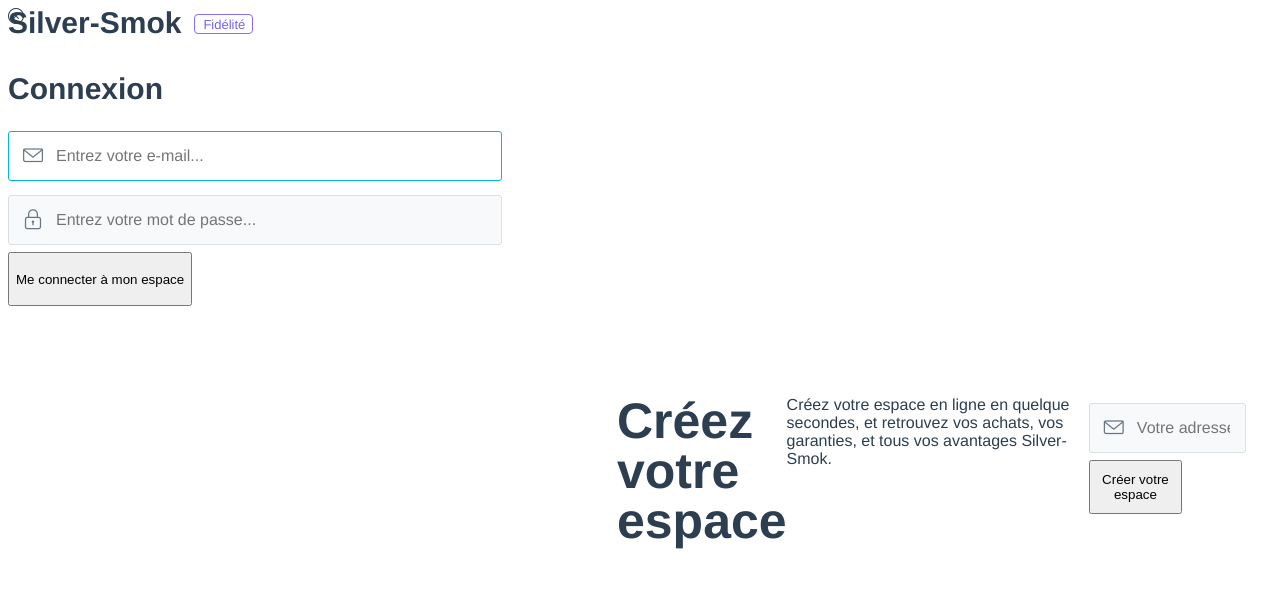
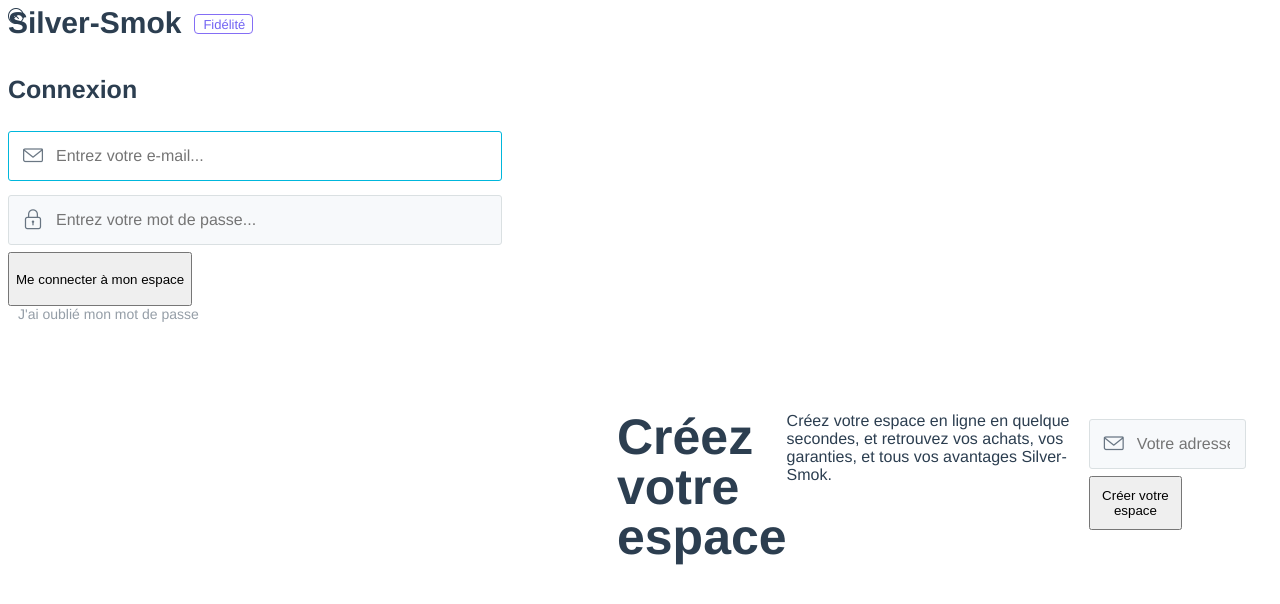
Before and after one commit to duizabojul/SilverClient, a Vue app: page /login in a window 1280 px wide. Both pictures are taken after a click on the element "Connexion". Shown: the top 604 px of the page. Built offline with nearby package versions, Linux system fonts and the light colour scheme; no server answers; what v-tooltip would draw is missing.

Commit message:
no message

```diff
--- a/src/services/firebase.ts
+++ b/src/services/firebase.ts
@@ -124,6 +124,14 @@
     return getRef(`customersSpaces/${uid}`).set(userRecord)
 }
 
+const resetPassword = (email:string) => {
+    return new Promise((resolve, reject) => {
+        const location = window.location;
+        const settings = {url : `${location .protocol}//${location.host}/login`}
+        auth.sendPasswordResetEmail(email, settings).then(() => {resolve()}).catch(reject)
+    })
+}
+
 
 
 auth.onAuthStateChanged(setUser);
@@ -140,6 +148,7 @@
     getObjectRef,
     sendEmailVerification,
     createSpace,
+    resetPassword,
     createAccount : (email:string, password:string, hiboutikId : Number) => {
         return new Promise((resolve, reject) => {
             auth.createUserWithEmailAndPassword(email,password).then((userCredentials:firebase.auth.UserCredential) => {
--- a/src/views/Login.vue
+++ b/src/views/Login.vue
@@ -15,7 +15,8 @@
                     {{newAccount.hiboutikAccount.first_name}} {{newAccount.hiboutikAccount.last_name}}
                   </div>
                   <div class="f-center flex-grow-1 w-lg flex-column">
-                  <div class="label"><span class="icon-info m-r-xs top-1px"></span>Veuillez créer un mot de passe d'au moins 6 caractères</div>
+                    <div class="label"><span class="icon-info m-r-xs top-1px"></span>Veuillez créer un mot de passe
+                      d'au moins 6 caractères</div>
                     <swag-input @keyup.enter="focusInput('account-creation-repeat-password-input')" style="max-width : 350px"
                       @input="accountCreationEmailChanged" class="no-border" v-model="newAccount.password" placeholder="Créez votre mot de passe"
                       id="account-creation-password-input" type="password"></swag-input>
@@ -49,23 +50,24 @@
     <transition name="slide-up-fade">
       <div class="full-page-modal" :class="newAccount.step === 2 ? 'leave' : ''" v-show="login.showLogin">
         <div class="close-modal leave-element">
-          <div @click="login.showLogin = false" class="icon-close"></div>
+          <div @click="closeLoginPage" class="icon-close"></div>
         </div>
         <div class="flex-column f-center-v w-lg w-full" style="max-width : 430px; margin : 40px 0">
-          <h1 style="font-size : 30px" class="leave-element text-center">{{login.loginText}}</h1>
+          <h1 style="font-size : 25px" class="leave-element text-center">{{login.loginText}}</h1>
           <div class="flex-column w-full">
-            <swag-input ref="loginMailInput" v-bind:isEmail="true" @keyup.enter="focusInput('login-password-input')"
+            <swag-input ref="loginMailInput" v-bind:isEmail="true" @keyup.enter="enterKeyOnLoginMailInput"
               v-model="login.mail" placeholder="Entrez votre e-mail..." label="E-mail" id="login-mail-input"></swag-input>
-            <swag-input @keyup.enter="logUser" v-model="login.password" type="password" placeholder="Entrez votre mot de passe..."
-              label="Mot de passe" id="login-password-input"></swag-input>
+            <swag-input v-if="!login.passwordReset" @keyup.enter="logUser" v-model="login.password" type="password"
+              placeholder="Entrez votre mot de passe..." label="Mot de passe" id="login-password-input"></swag-input>
           </div>
           <div class="flex w-full">
-            <button @click="logUser" class="button purple-background w-full m-t-sm m-b-sm">
-              <span v-if="!login.tryingLogin">Me connecter à mon espace</span>
+            <button @click="login.resetPassword ? resetPassword() : logUser()" class="button purple-background w-full m-t-sm m-b-sm">
+              <span v-if="!login.tryingLogin">{{login.loginButtonString}}</span>
               <div v-if="login.tryingLogin" class="spinner absolute-center white active-element">
               </div>
             </button>
           </div>
+          <div class="forgotten-password" @click="triggerPasswordReset">{{login.resetPasswordString}}</div>
         </div>
       </div>
     </transition>
@@ -117,12 +119,15 @@
   }
   const loginDefault = {
     showLogin: false,
-    loginText: 'Connexion',
     uid: < any > null,
     hiboutikId: < any > null,
     mail: '',
+    passwordReset: false,
     password: '',
     error: '',
+    loginText: 'Connexion',
+    loginButtonString: 'Me connecter à mon espace',
+    resetPasswordString: "J'ai oublié mon mot de passe",
     tryingLogin: false
   }
 
@@ -152,11 +157,51 @@
       };
     },
     methods: {
-      showLoginPage: function () {
+      enterKeyOnLoginMailInput : function() {
+        if(this.login.passwordReset){
+          this.resetPassword()
+        } else {
+          this.focusInput('login-password-input')
+        }
+      },
+      triggerPasswordReset : function() {
+        this.login.passwordReset = !this.login.passwordReset
+        if(this.login.passwordReset){
+          this.login.loginText = "Réinitialiser mon mot de passe"
+          this.login.loginButtonString = 'Envoyer un e-mail de réinitialisation'
+          this.login.resetPasswordString = "Retourner à la connexion"
+        } else {
+          this.login.loginText = 'Connexion'
+          this.login.loginButtonString = 'Me connecter à mon espace'
+          this.login.resetPasswordString = "J'ai oublié mon mot de passe"
+        }
+      },
+      resetPassword: function () {
+        console.log(this.login.mail)
+        if(this.login.mail.length && validateEmail(this.login.mail)) {
+          this.login.tryingLogin = true
+          fb.resetPassword(this.login.mail).then(() => {
+            this.login.loginButtonString = 'Le mail de réinitialisation a été envoyé !'
+          }).catch(e => {
+            console.log(e)
+          } ).finally(() => this.login.tryingLogin = false)
+        }
+      },
+      closeLoginPage: function () {
+        this.login.showLogin = false
+        this.resetLoginPage()
+      },
+      resetLoginPage: function () {
         this.login.loginText = 'Connexion'
         this.login.uid = null
         this.login.hiboutikId = null
+        this.login.passwordReset = false
         this.login.error = ''
+        this.login.loginText = 'Connexion'
+        this.login.loginButtonString = 'Me connecter à mon espace'
+        this.login.resetPasswordString = "J'ai oublié mon mot de passe"
+      },
+      showLoginPage: function () {
         this.login.showLogin = true
         setTimeout(() => {
           this.focusInput('login-mail-input')
@@ -197,7 +242,9 @@
           this.tryingLinking = true
           this.mail = this.mail.toLowerCase()
           const mail = this.mail
-          fb.callFunction('searchCustomerForLinking', {mail}).then((response: any) => {
+          fb.callFunction('searchCustomerForLinking', {
+            mail
+          }).then((response: any) => {
             const customerData = response.data.customerData
             if (!response.data.uid) {
               if (customerData && customerData.email.toLowerCase() === mail) {
@@ -266,9 +313,23 @@
       }, 100)
     }
   });
+
 </script>
 
 <style>
+  .forgotten-password {
+    font-size: 14px;
+    opacity: .5;
+    margin: 0 10px;
+    align-self: flex-end;
+    cursor: pointer;
+  }
+
+  .forgotten-password:hover {
+    opacity: 1;
+    text-decoration: underline
+  }
+
   .header {
     position: absolute;
     z-index: 1;
@@ -377,6 +438,7 @@
       font-size: 35px;
       line-height: 35px;
     }
+
     .subtitle {
       font-size: 18px
     }
@@ -578,4 +640,5 @@
   .account-creation-state.active .account-state-number {
     background: #23b7e5;
   }
+
 </style>
```
